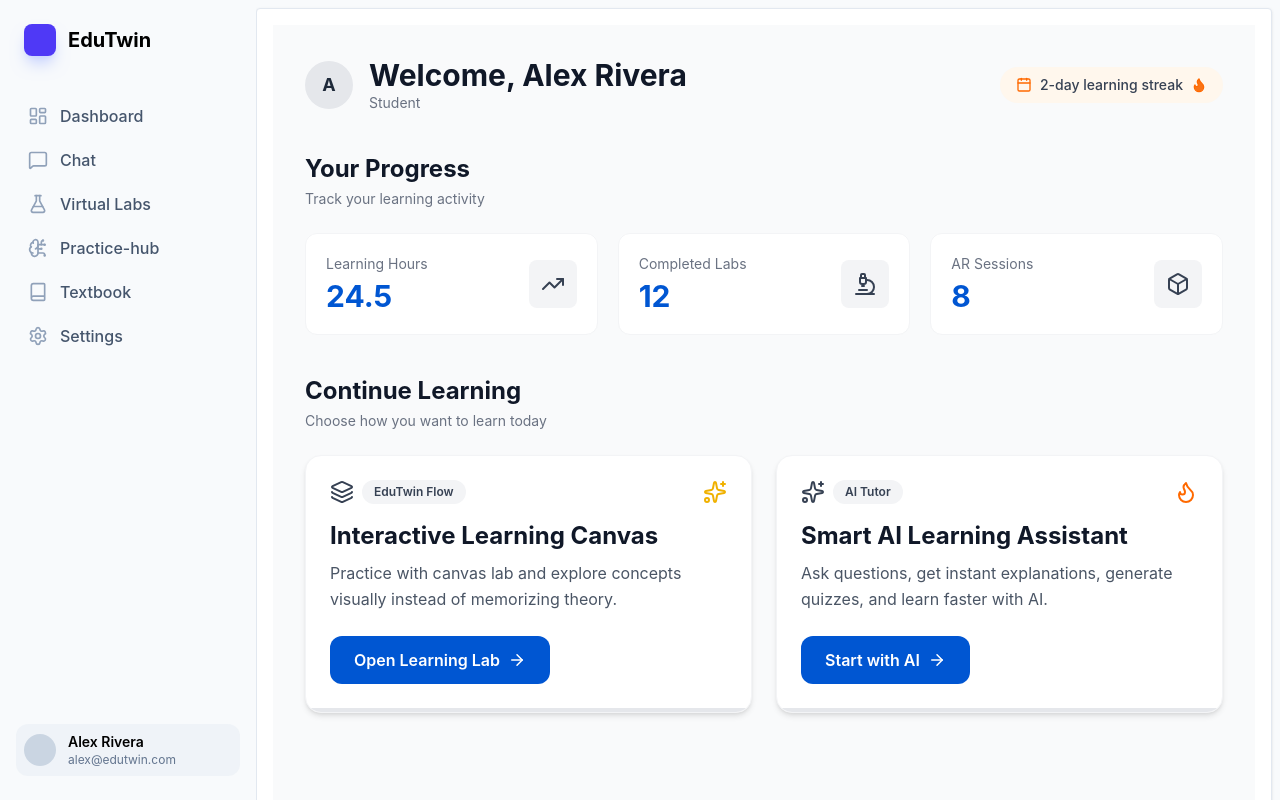
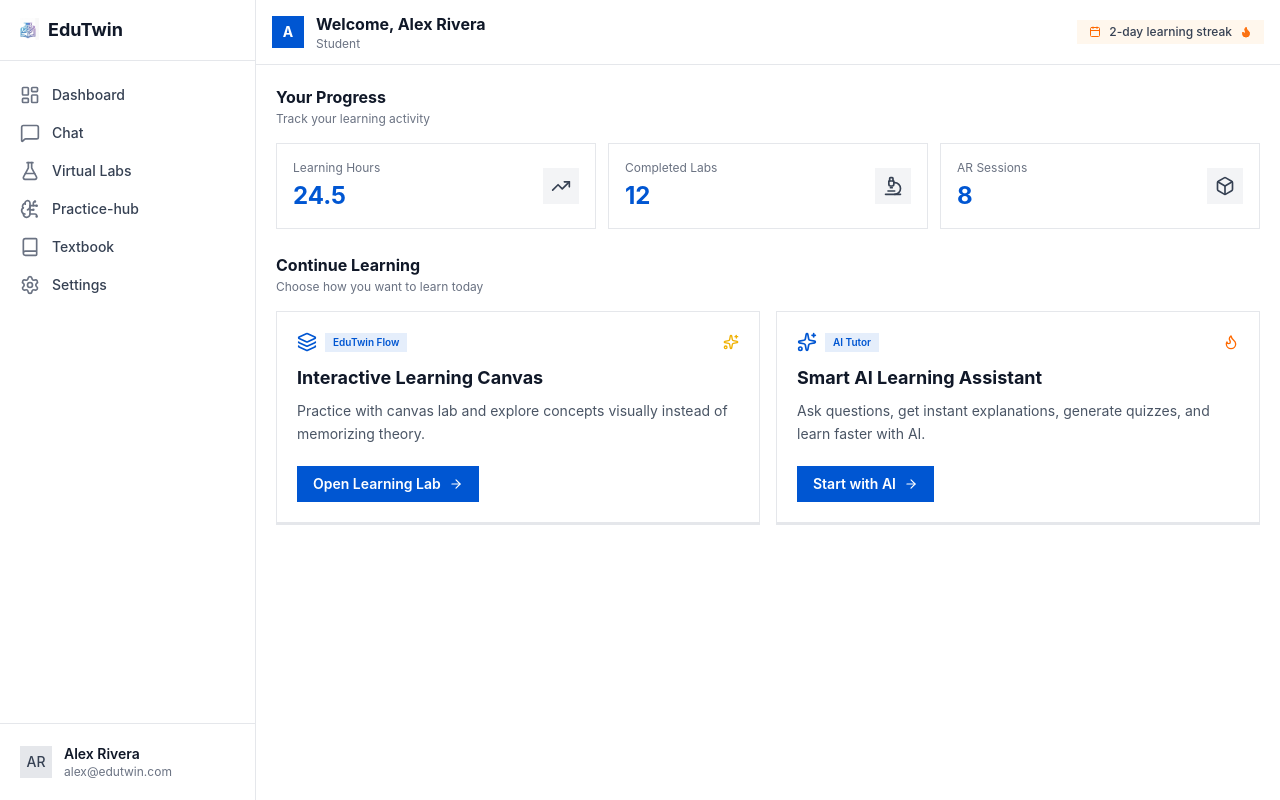
Before and after one commit to tsi1221/FrontendEdu, a React (Vite) app: page /dashbored in a window 1280 px wide. Built offline with nearby package versions, Linux system fonts and the light colour scheme.

Commit message:
Add new sidebar components and update auth pages

```diff
--- a/src/componenet/sideBar/SideBar.jsx
+++ b/src/componenet/sideBar/SideBar.jsx
@@ -1,11 +1,11 @@
 import { useState } from 'react';
-import { LayoutDashboard, Settings, Menu, MessageSquare,FlaskConical, BrainCircuit,Book } from 'lucide-react';
+import { LayoutDashboard, Settings, Menu, MessageSquare, FlaskConical, BrainCircuit, Book } from 'lucide-react';
 import { Link, useNavigate } from 'react-router-dom';
+import logo from '../../../src/assets/logo.png'; // adjust the path as needed
 
 const SidebarLayout = ({ children }) => {
   const [isOpen, setIsOpen] = useState(false);
-
-  const  navigate = useNavigate();
+  const navigate = useNavigate();
 
   const navItems = [
     { icon: <LayoutDashboard size={20} />, label: 'Dashboard', path: '/dashbored' },
@@ -16,76 +16,95 @@ const SidebarLayout = ({ children }) => {
     { icon: <Settings size={20} />, label: 'Settings', path: '/settings' },
   ];
 
-  const handleNavigation = (path) => () => {
+  const handleProfileClick = () => {
     setIsOpen(false);
-    navigate(path); // Uncomment when using useNavigate from react-router-dom
-  }
+    navigate('/profile');
+  };
 
   return (
-    <div className="flex h-screen w-full bg-slate-50 overflow-hidden">
-      {/* Mobile Overlay */}
+    <div className="flex h-screen w-full bg-white overflow-hidden">
+      {/* Mobile overlay – flat, no blur */}
       {isOpen && (
         <div
-          className="fixed inset-0 z-20 bg-black/20 backdrop-blur-sm lg:hidden"
+          className="fixed inset-0 z-20 bg-black/30 lg:hidden"
           onClick={() => setIsOpen(false)}
         />
       )}
 
-      {/* Sidebar */}
+      {/* Sidebar – flat, white, no rounded corners, no shadow */}
       <aside className={`
-        fixed inset-y-0 left-0 z-30 w-64 bg-slate-50 transition-transform duration-300 ease-in-out transform
+        fixed inset-y-0 left-0 z-30 w-64 bg-white border-r border-gray-200 transition-transform duration-300 ease-in-out
         lg:relative lg:translate-x-0
         ${isOpen ? 'translate-x-0' : '-translate-x-full'}
       `}>
-        <div className="flex flex-col h-full px-4 py-6">
-          <div className="flex items-center gap-3 px-2 mb-10 text-brand-primary font-bold text-xl">
-            <div className="w-8 h-8 bg-indigo-600 rounded-lg shadow-indigo-200 shadow-lg" />
-            <span>EduTwin</span>
+        <div className="flex flex-col h-full">
+          {/* Logo area – using logo.png */}
+          <div className="px-4 py-4 border-b border-gray-200">
+            <div className="flex items-center gap-2">
+              <img
+                src={logo}
+                alt="EduTwin Logo"
+                className="w-6 h-6 object-contain"
+              />
+              <span className="font-bold text-gray-900 text-lg">EduTwin</span>
+            </div>
           </div>
 
-
-          <nav className="flex-1 space-y-1">
+          {/* Navigation */}
+          <nav className="flex-1 px-2 py-4 space-y-0.5">
             {navItems.map((item) => (
               <Link
                 key={item.label}
                 to={item.path}
-                className="flex items-center gap-3 px-3 py-2 text-slate-600 rounded-lg hover:bg-slate-200/50 hover:text-slate-900 transition-colors group"
+                onClick={() => setIsOpen(false)}
+                className="flex items-center gap-3 px-3 py-2 text-gray-700 hover:bg-gray-100 transition-colors group"
               >
-                <span className="text-slate-400 group-hover:text-indigo-600 transition-colors">
+                <span className="text-gray-500 group-hover:text-[#0056D2] transition-colors">
                   {item.icon}
                 </span>
-                <span className="font-medium">{item.label}</span>
+                <span className="text-sm font-medium">{item.label}</span>
               </Link>
             ))}
           </nav>
 
-          <div className="mt-auto p-2 bg-slate-200/40 rounded-xl" onClick={handleNavigation("/profile")}>
-            <div className="flex items-center gap-3">
-              <div className="w-8 h-8 rounded-full bg-slate-300" />
-              <div className="flex flex-col overflow-hidden">
-                <span className="text-sm font-semibold truncate">Alex Rivera</span>
-                <span className="text-xs text-slate-500 truncate">alex@edutwin.com</span>
+          {/* Profile section – flat */}
+          <div className="border-t border-gray-200 p-3">
+            <button
+              onClick={handleProfileClick}
+              className="w-full flex items-center gap-3 px-2 py-2 hover:bg-gray-100 transition-colors"
+            >
+              <div className="w-8 h-8 bg-gray-200 flex items-center justify-center">
+                <span className="text-gray-700 text-sm font-medium">AR</span>
               </div>
-            </div>
+              <div className="flex flex-col text-left">
+                <span className="text-sm font-semibold text-gray-900">Alex Rivera</span>
+                <span className="text-xs text-gray-500">alex@edutwin.com</span>
+              </div>
+            </button>
           </div>
         </div>
       </aside>
 
-      {/* Main Content Area */}
-      <main className="flex-1 flex flex-col min-w-0">
-        {/* Mobile Header */}
-        <header className="lg:hidden flex items-center justify-between p-4 bg-slate-50">
-          <span className="font-bold text-indigo-600">EduTwin</span>
-          <button onClick={() => setIsOpen(true)} className="p-2 text-slate-600">
+      {/* Main content area */}
+      <main className="flex-1 flex flex-col min-w-0 bg-white">
+        {/* Mobile header – also uses logo if desired (optional) */}
+        <header className="lg:hidden flex items-center justify-between px-4 py-3 border-b border-gray-200 bg-white">
+          <div className="flex items-center gap-2">
+            <img
+              src={logo}
+              alt="EduTwin Logo"
+              className="w-5 h-5 object-contain"
+            />
+            <span className="font-bold text-[#0056D2] text-lg">EduTwin</span>
+          </div>
+          <button onClick={() => setIsOpen(true)} className="p-1 text-gray-600 hover:bg-gray-100">
             <Menu size={24} />
           </button>
         </header>
 
-        {/* The "Inset" Wrapper */}
-        <div className="flex-1 lg:p-2 lg:pl-0">
-          <div className="h-full w-full bg-white rounded-lg lg:rounded border border-slate-200 shadow-sm overflow-y-auto p-4">
-            {children}
-          </div>
+        {/* Content wrapper – no rounding, no border, no shadow */}
+        <div className="flex-1 overflow-y-auto">
+          {children}
         </div>
       </main>
     </div>
--- a/src/pages/student/dashbored.jsx
+++ b/src/pages/student/dashbored.jsx
@@ -11,100 +11,95 @@ import {
 } from "lucide-react";
 
 /* =========================
-   Reusable Components
+   Reusable Components (flat design)
 ========================= */
 
 const StatCard = ({ label, value, Icon }) => (
-  <div className="bg-white border border-gray-100 hover:shadow-md transition rounded-xl p-5 flex items-center justify-between">
+  <div className="border border-gray-200 bg-white p-4 flex items-center justify-between">
     <div>
-      <p className="text-sm text-gray-500">{label}</p>
-      <p className="text-3xl font-bold text-[#0056D2] mt-1">{value}</p>
+      <p className="text-xs text-gray-500">{label}</p>
+      <p className="text-2xl font-bold text-[#0056D2] mt-1">{value}</p>
     </div>
-
-    <div className="p-3 rounded-lg bg-gray-100">
-      <Icon className="h-6 w-6 text-gray-700" />
+    <div className="p-2 bg-gray-100">
+      <Icon className="h-5 w-5 text-gray-700" />
     </div>
   </div>
 );
 
 const SectionHeader = ({ title, subtitle }) => (
-  <div className="mb-6">
-    <h2 className="text-2xl font-bold text-gray-900">{title}</h2>
-    {subtitle && <p className="text-gray-500 text-sm mt-1">{subtitle}</p>}
+  <div className="mb-4">
+    <h2 className="text-base font-bold text-gray-900">{title}</h2>
+    {subtitle && <p className="text-xs text-gray-500 mt-0.5">{subtitle}</p>}
   </div>
 );
 
 /* =========================
-   Cards
+   Cards (no rounding, flat borders)
 ========================= */
 
 const LearningCard = ({ onOpenLab }) => (
-  <div className="bg-white rounded-2xl border border-gray-100 shadow-md hover:shadow-xl transition overflow-hidden">
-    <div className="p-6">
-
-      <div className="flex items-center justify-between mb-4">
+  <div className="border border-gray-200 bg-white">
+    <div className="p-5">
+      <div className="flex items-center justify-between mb-3">
         <div className="flex items-center gap-2">
-          <Layers className="text-gray-700" />
-          <span className="text-xs font-semibold text-gray-700 bg-gray-100 px-3 py-1 rounded-full">
+          <Layers className="h-5 w-5 text-[#0056D2]" />
+          <span className="text-[10px] font-semibold text-[#0056D2] bg-[#0056D2]/10 px-2 py-0.5">
             EduTwin Flow
           </span>
         </div>
-        <Sparkles className="text-yellow-500" />
+        <Sparkles className="h-4 w-4 text-yellow-500" />
       </div>
 
-      <h3 className="text-2xl font-bold text-gray-900 mb-2">
+      <h3 className="text-lg font-bold text-gray-900 mb-2">
         Interactive Learning Canvas
       </h3>
 
-      <p className="text-gray-600 mb-6 leading-relaxed">
+      <p className="text-gray-600 text-sm mb-5 leading-relaxed">
         Practice with canvas lab and explore concepts visually instead of memorizing theory.
       </p>
 
       <button
         onClick={onOpenLab}
-        className="flex items-center justify-center gap-2 bg-[#0056D2] hover:bg-[#0045b0] text-white px-6 py-3 rounded-xl font-semibold transition group"
+        className="flex items-center justify-center gap-2 bg-[#0056D2] hover:bg-[#0045b0] text-white px-4 py-2 text-sm font-semibold transition-colors w-full sm:w-auto"
       >
         Open Learning Lab
-        <ArrowRight className="group-hover:translate-x-1 transition" size={18} />
+        <ArrowRight className="group-hover:translate-x-1 transition" size={14} />
       </button>
     </div>
-
-    <div className="h-1 bg-gray-200" />
+    <div className="h-0.5 bg-gray-200" />
   </div>
 );
 
 const AICard = ({ onOpenChat }) => (
-  <div className="bg-white rounded-2xl border border-gray-100 shadow-md hover:shadow-xl transition overflow-hidden">
-    <div className="p-6">
-
-      <div className="flex items-center justify-between mb-4">
+  <div className="border border-gray-200 bg-white">
+    <div className="p-5">
+      <div className="flex items-center justify-between mb-3">
         <div className="flex items-center gap-2">
-          <Sparkles className="text-gray-700" />
-          <span className="text-xs font-semibold text-gray-700 bg-gray-100 px-3 py-1 rounded-full">
+          <Sparkles className="h-5 w-5 text-[#0056D2]" />
+          <span className="text-[10px] font-semibold text-[#0056D2] bg-[#0056D2]/10 px-2 py-0.5">
             AI Tutor
           </span>
         </div>
-        <Flame className="text-orange-500" />
+        <Flame className="h-4 w-4 text-orange-500" />
       </div>
 
-      <h3 className="text-2xl font-bold text-gray-900 mb-2">
+      <h3 className="text-lg font-bold text-gray-900 mb-2">
         Smart AI Learning Assistant
       </h3>
 
-      <p className="text-gray-600 mb-6 leading-relaxed">
+      <p className="text-gray-600 text-sm mb-5 leading-relaxed">
         Ask questions, get instant explanations, generate quizzes, and learn faster with AI.
       </p>
 
       <button
         onClick={onOpenChat}
-        className="flex items-center justify-center gap-2 bg-[#0056D2] hover:bg-[#0045b0] text-white px-6 py-3 rounded-xl font-semibold transition group"
+        className="flex items-center justify-center gap-2 bg-[#0056D2] hover:bg-[#0045b0] text-white px-4 py-2 text-sm font-semibold transition-colors w-full sm:w-auto"
       >
         Start with AI
-        <ArrowRight className="group-hover:translate-x-1 transition" size={18} />
+        <ArrowRight className="group-hover:translate-x-1 transition" size={14} />
       </button>
     </div>
-
-    <div className="h-1 bg-gray-200" />
+    <div className="h-0.5 bg-gray-200" />
   </div>
 );
 
@@ -128,52 +123,58 @@ const Dashboard = () => {
   ];
 
   return (
-    <div className="min-h-screen bg-gray-50">
-      <div className="max-w-7xl mx-auto px-4 sm:px-6 lg:px-8 py-8">
-
-        {/* HEADER */}
-        <div className="flex flex-col md:flex-row md:items-center md:justify-between mb-10">
-          <div className="flex items-center gap-4">
-
-            <div className="w-12 h-12 rounded-full bg-gray-200 flex items-center justify-center text-gray-800 font-bold text-lg">
+    <div className="h-screen flex flex-col bg-white">
+      {/* Header (flat, no rounding) */}
+      <div className="border-b border-gray-200 bg-white shrink-0">
+        <div className="px-4 py-3">
+          <div className="flex items-center justify-between">
+            <div className="flex items-center gap-3">
+              <div className="w-8 h-8 bg-[#0056D2] flex items-center justify-center">
+                <span className="text-white font-bold text-sm">
                   {user.name.charAt(0)}
+                </span>
               </div>
-
               <div>
-              <h1 className="text-3xl font-bold text-gray-900">
+                <h1 className="text-base font-bold text-gray-900">
                   Welcome, {user.name}
                 </h1>
-              <p className="text-gray-500 text-sm">{user.role}</p>
+                <p className="text-xs text-gray-500">{user.role}</p>
+              </div>
+            </div>
+            <div className="flex items-center gap-2 bg-orange-50 px-3 py-1">
+              <Calendar size={12} className="text-orange-500" />
+              <span className="text-xs font-medium text-gray-700">
+                {user.streak}-day learning streak
+              </span>
+              <Flame size={12} className="text-orange-500" fill="#F97316" />
+            </div>
+          </div>
         </div>
       </div>
 
-          <div className="flex items-center gap-2 mt-4 md:mt-0 bg-orange-50 px-4 py-2 rounded-full">
-            <Calendar size={16} className="text-orange-500" />
-            <span className="text-sm font-medium text-gray-700">
-              {user.streak}-day learning streak
-            </span>
-            <Flame size={16} className="text-orange-500" fill="#F97316" />
-          </div>
-        </div>
-
-        {/* STATS */}
+      {/* Scrollable content */}
+      <main className="flex-1 overflow-y-auto">
+        <div className="p-5 space-y-6">
+          {/* Stats section */}
+          <div>
             <SectionHeader title="Your Progress" subtitle="Track your learning activity" />
-
-        <div className="grid grid-cols-1 sm:grid-cols-2 lg:grid-cols-3 gap-5 mb-10">
+            <div className="grid grid-cols-1 sm:grid-cols-3 gap-3">
               {stats.map((stat, i) => (
                 <StatCard key={i} {...stat} />
               ))}
             </div>
+          </div>
 
-        {/* MAIN */}
+          {/* Learning cards section */}
+          <div>
             <SectionHeader title="Continue Learning" subtitle="Choose how you want to learn today" />
-
-        <div className="grid grid-cols-1 md:grid-cols-2 gap-6">
+            <div className="grid grid-cols-1 md:grid-cols-2 gap-4">
               <LearningCard onOpenLab={() => navigate("/lab")} />
               <AICard onOpenChat={() => navigate("/chat")} />
             </div>
-
           </div>
+        </div>
+      </main>
     </div>
   );
 };
--- a/src/pages/student/practice.jsx
+++ b/src/pages/student/practice.jsx
@@ -215,7 +215,7 @@ const Practice = () => {
   return (
     <div className="h-screen flex flex-col bg-white">
       {/* Header */}
-      <div className="border-b border-gray-200 bg-white flex-shrink-0">
+      <div className="border-b border-gray-200 bg-white shrink-0">
         <div className="px-4 py-3 flex items-center justify-between">
           <button onClick={handleGoHome} className="flex items-center gap-1 text-gray-600 hover:text-[#0056D2]">
             <ArrowLeft size={18} />
@@ -360,9 +360,9 @@ const Practice = () => {
                       )}
                     </div>
                     {q.isCorrect ? (
-                      <CheckCircle size={18} className="text-green-600 flex-shrink-0" />
+                      <CheckCircle size={18} className="text-green-600 shrink-0" />
                     ) : (
-                      <XCircle size={18} className="text-red-500 flex-shrink-0" />
+                      <XCircle size={18} className="text-red-500 shrink-0" />
                     )}
                   </div>
                 </div>
```
Lines whose indentation alone changed are shown as unchanged.
